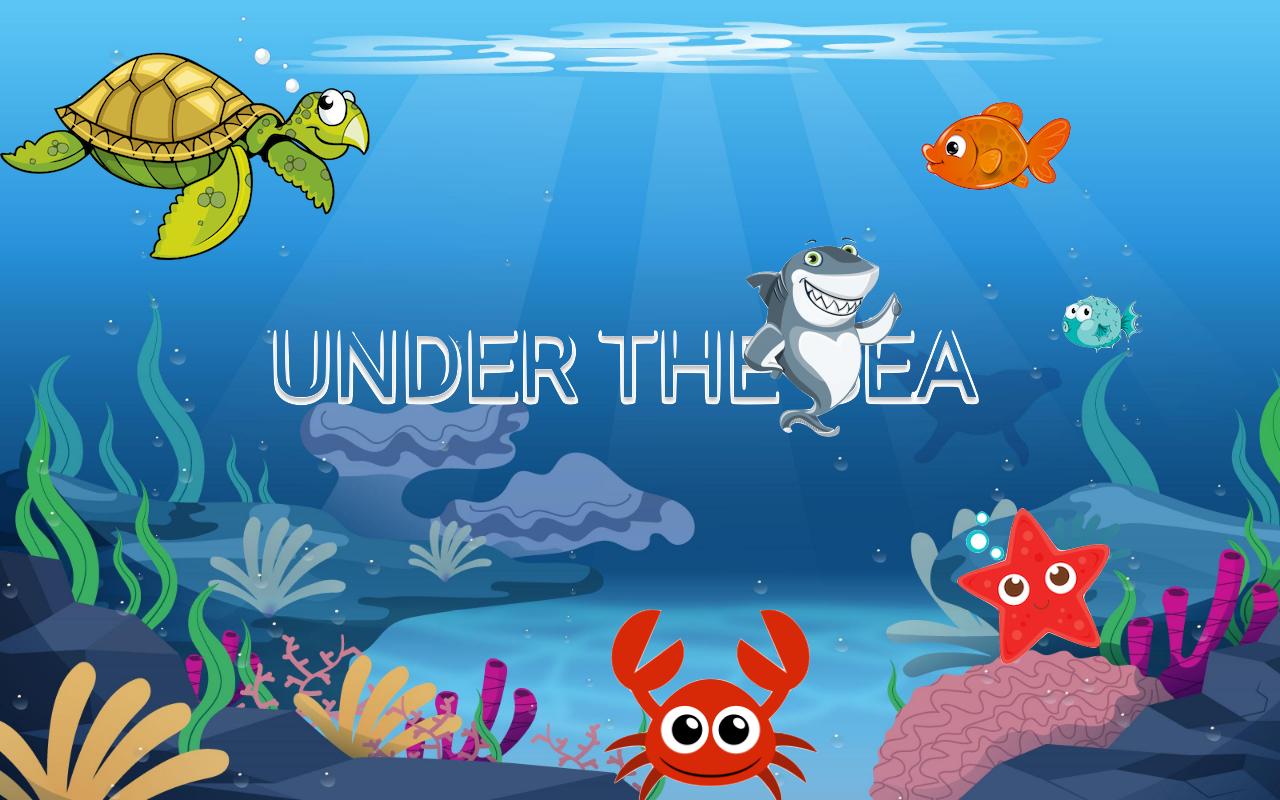
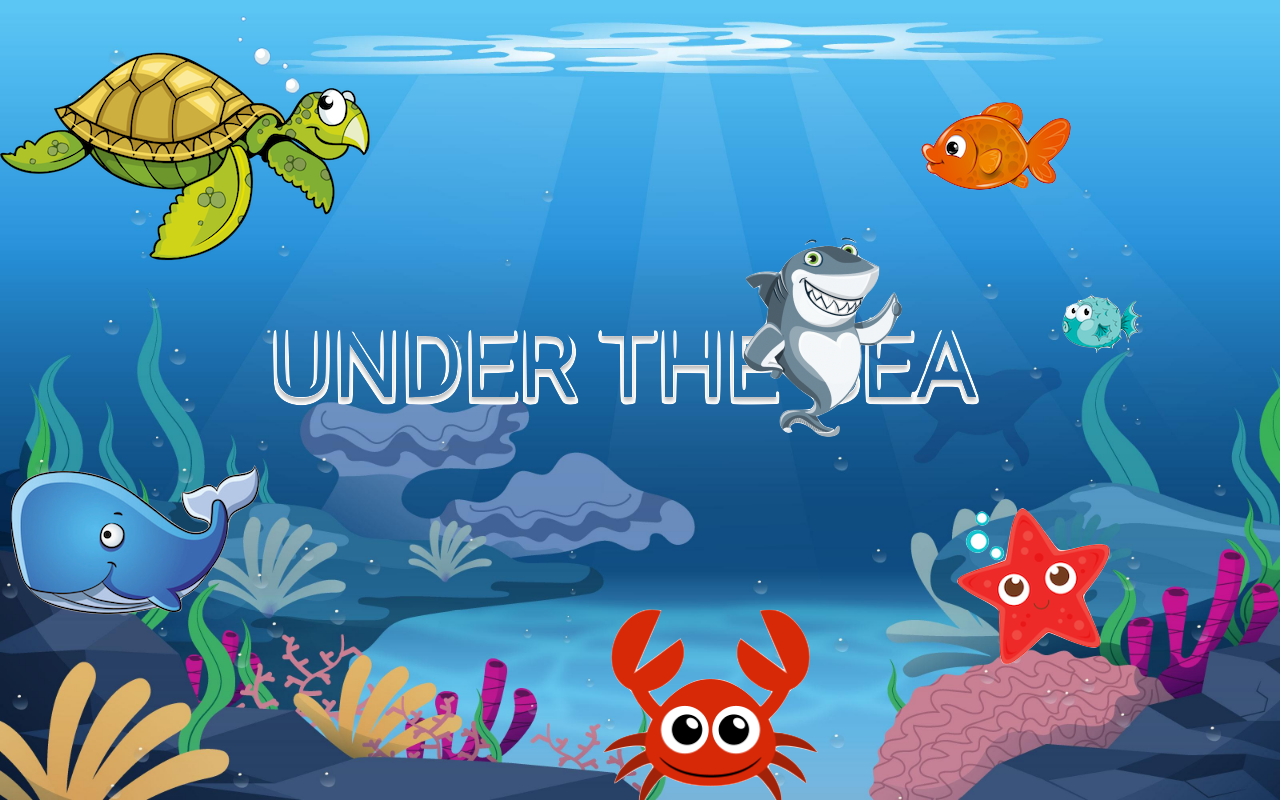
Before and after one commit to AlenaNiku/parallax-js, a plain HTML site: page index.html in a window 1280 px wide. Drawn offline with Linux system fonts and the light colour scheme.

```diff
--- a/index.html
+++ b/index.html
@@ -20,6 +20,9 @@
             <li class="layer" data-depth="3">
                 <img src="images/shark.png">
             </li>
+            <li class="layer" data-depth=".4">
+                <img src="images/whale.png">
+            </li>
             <li class="layer" data-depth="8">
                 <img src="images/fishy2.png">
             </li>
```
Also changed, not shown: images/whale.png (added), 1 other file.
